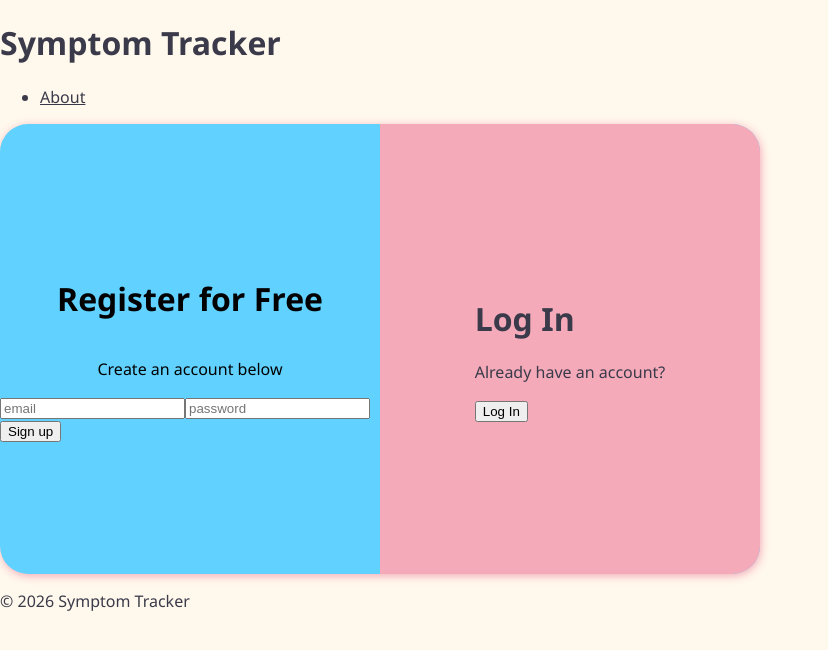
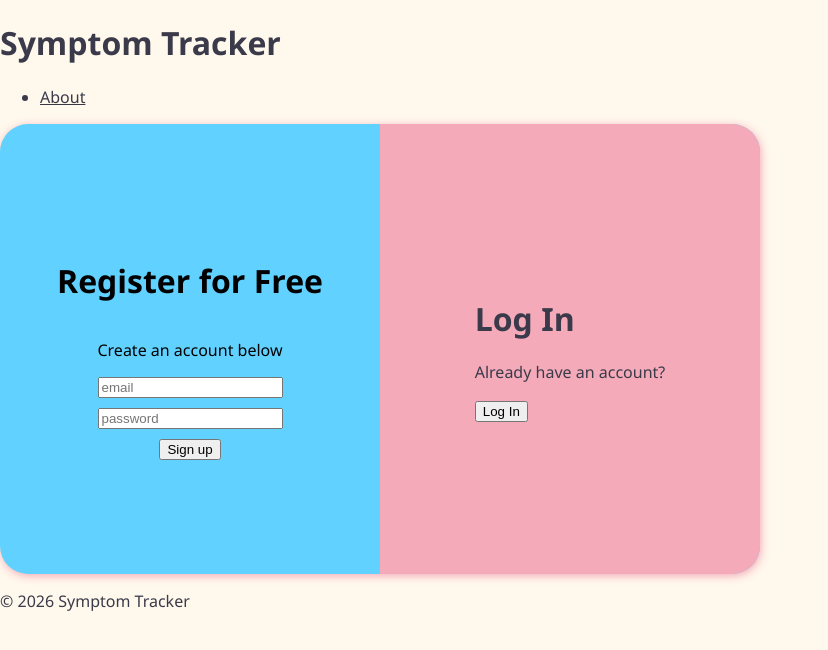
Before and after one commit to ImaneMansouri/TriggerApp, a React (Vite) app: page /#/login in a window 1280 px wide. Shown: the top 650 px of the page, without its empty margins (0-828 px from the left). Built offline with nearby package versions, Linux system fonts and the light colour scheme.

Commit message:
Small adjustments to Login UI

```diff
--- a/src/Styles/AuthWin.css
+++ b/src/Styles/AuthWin.css
@@ -10,6 +10,16 @@
     border-radius: 28px;
 
     box-shadow: 1px 2px 9px #F4AAB9;
+}
+
+form {
+    display: flex;
+    flex-direction: column;
+    gap: 10px;
+}
+
+button {
+    align-self: center;
 }
 
 .register-form, .login-form {
```
Also changed, not shown: src/Pages/Setup.jsx (added, +9 -0 lines).
